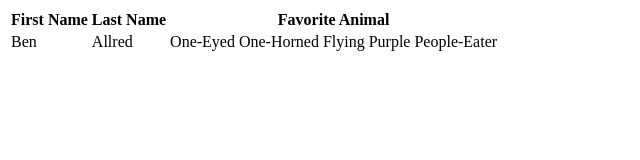
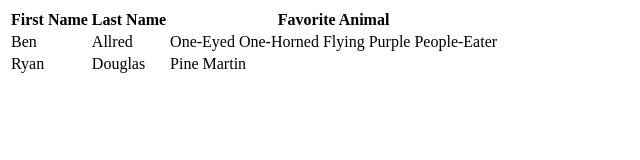
Before and after one commit to skuttleman/myFavoritesExercise, a plain HTML site: page favorites.html in a window 1280 px wide. Shown: the whole page, without its empty margins (0-640 px from the left). Drawn offline with Linux system fonts and the light colour scheme.

Commit message:
Added RD info

```diff
--- a/favorites.html
+++ b/favorites.html
@@ -12,6 +12,7 @@
           <th>Last Name</th>
           <th>Favorite Animal</th>
         </tr>
+
       </thead>
       <tbody>
         <tr>
@@ -19,6 +20,11 @@
           <td>Allred</td>
           <td>One-Eyed One-Horned Flying Purple People-Eater</td>
         </tr>
+        <tr>
+          <td>Ryan</td>
+          <td>Douglas</td>
+          <td>Pine Martin</td>
+        </tr>
       </tbody>
     </table>
   </body>
```
